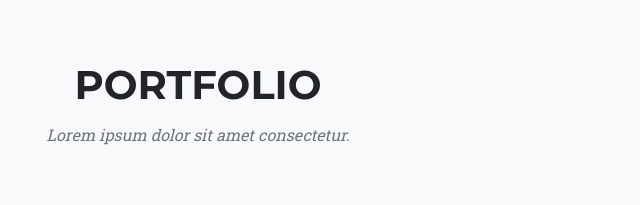
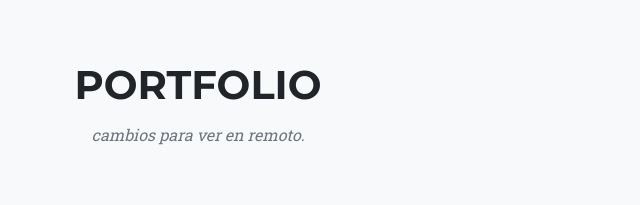
Before and after one commit to alexishiedra/panaderia, a plain HTML site: page index.html in a window 1280 px wide. Shown: the part 1380-1585 px from the top of the page, 442-1082 px from the left. Drawn offline with nearby package versions, Linux system fonts and the light colour scheme.

Commit message:
este es el sgundo commit

```diff
--- a/index.html
+++ b/index.html
@@ -84,7 +84,7 @@
             <div class="container">
                 <div class="text-center">
                     <h2 class="section-heading text-uppercase">Portfolio</h2>
-                    <h3 class="section-subheading text-muted">Lorem ipsum dolor sit amet consectetur.</h3>
+                    <h3 class="section-subheading text-muted">cambios para ver en remoto.</h3>
                 </div>
                 <div class="row">
                     <div class="col-lg-4 col-sm-6 mb-4">
```
